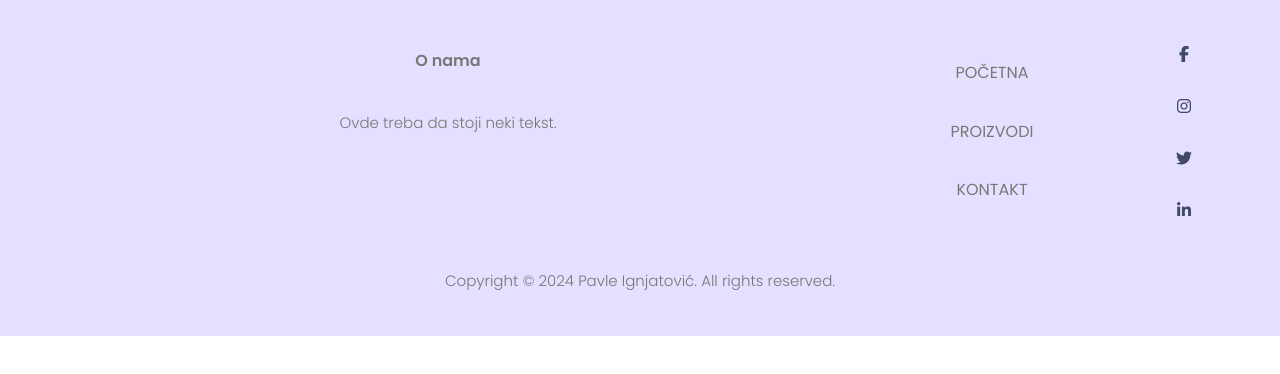
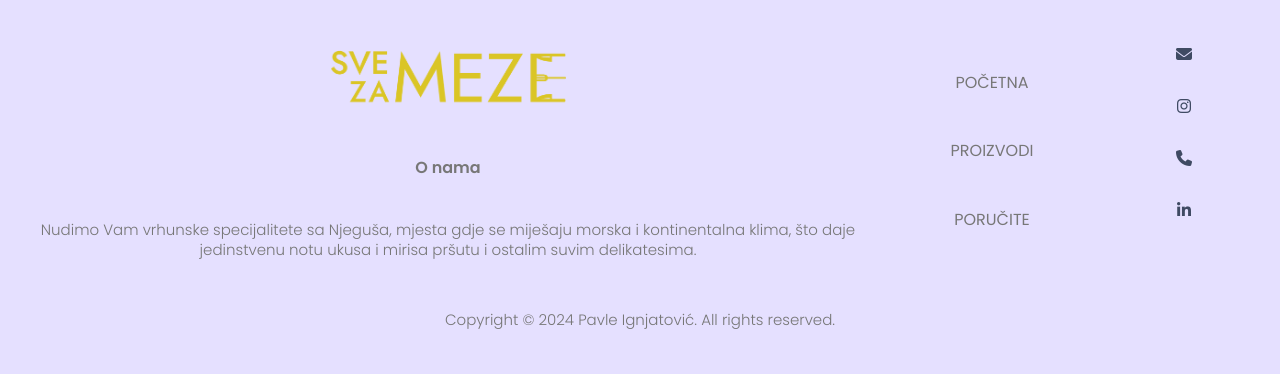
Before and after one commit to svezameze/svezameze.github.io, a plain HTML site: page thank-you.html in a window 1280 px wide. Shown: the part 802-1176 px from the top of the page. Before the commit the page ends 1138 px from the top, so only its background shows below. Drawn offline with Linux system fonts and the light colour scheme.

Commit message:
Fixed error with thank-you.html

```diff
--- a/thank-you.html
+++ b/thank-you.html
@@ -50,7 +50,7 @@
         })
     </script>
     <nav>
-        <a href="index.html"><img src="img/logo transparent.png" alt="logo"></a>
+        <a href="index.html"><img src="img/logo parts/logo.png" alt="logo"></a>
         <div class="navlinks" id="navLinks">
             <i class="fa fa-times" onclick="hidemenu()"></i>
             <ul>
@@ -106,24 +106,28 @@
 </script>
 
 <footer>
+
     <div class="footerRow">
+
         <div class="footerText">
+            <img src="img/logo parts/logo.png" alt="">
             <h4>O nama</h4>
-            <p>Ovde treba da stoji neki tekst.
+            <p>Nudimo Vam vrhunske specijalitete sa Njeguša,
+                mjesta gdje se miješaju morska i kontinentalna klima, što daje jedinstvenu notu ukusa i mirisa pršutu i ostalim suvim delikatesima.
             </p>
         </div>
         <div class="footerNav">
             <ul>
                 <li><a href="index.html">POČETNA</a></li>
-                <li><a href="about.html">PROIZVODI</a></li>
-                <li><a href="contact.html">KONTAKT</a></li>
+                <li><a href="#products">PROIZVODI</a></li>
+                <li><a href="#order">PORUČITE</a></li>
             </ul>
         </div>
         <div class="media">
-            <i class="fa fa-facebook"></i>
-            <i class="fa fa-instagram"></i>
-            <i class="fa fa-twitter"></i>
-            <i class="fa fa-linkedin"></i>
+            <a href="mailto: porudzbine@svezameze.com"><i class="fa fa-envelope"></i></a>
+            <a href=""><i class="fa fa-instagram"></i></a>
+            <a href="tel:+381605477755"><i class="fa fa-phone"></i></a>
+            <a href=""><i class="fa fa-linkedin"></i></a>
         </div>
     </div>
     <a href="https://ignjatovicpavle.github.io/"><p>Copyright © 2024 Pavle Ignjatović. All rights reserved.</p> </a>
```
Also changed, not shown: index.html (+1 -1 lines).
